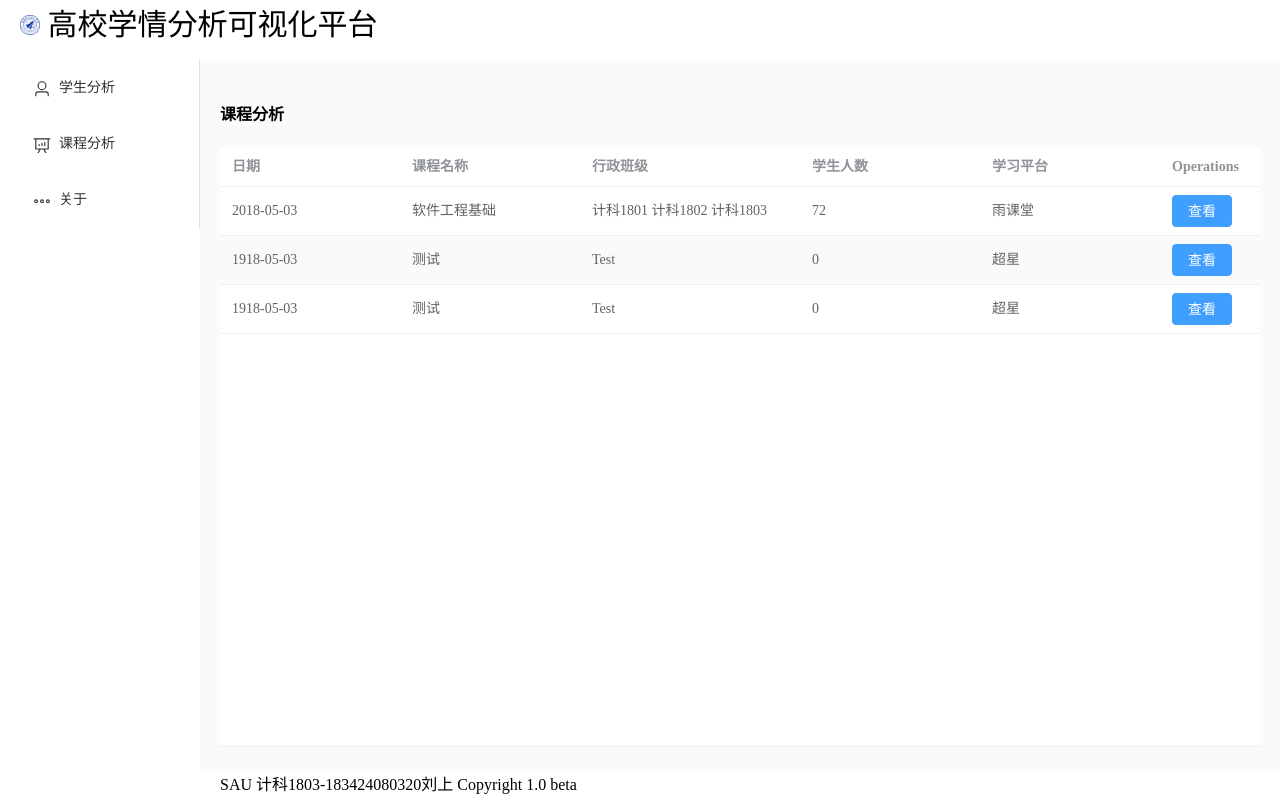
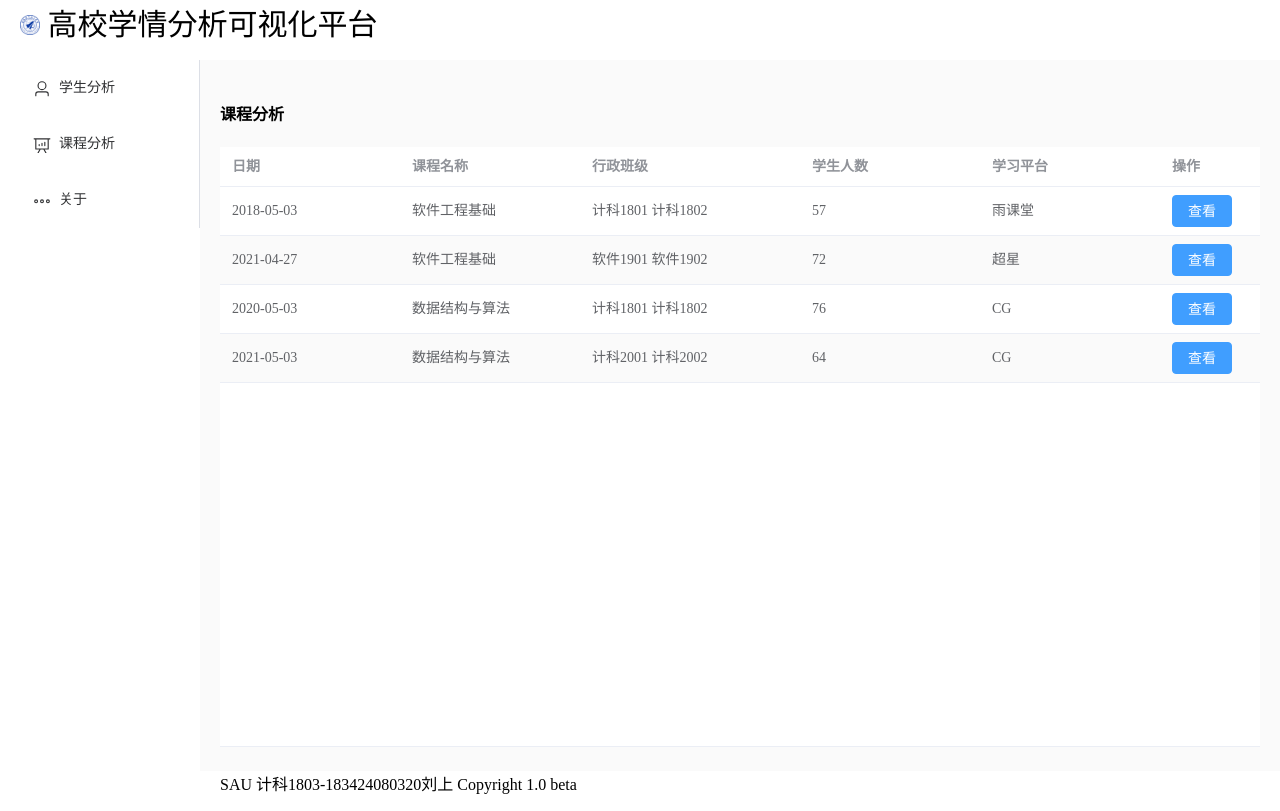
Before and after one commit to liuup/GraduationProject, a Vue app in the folder frontend/: page /class in a window 1280 px wide. Built offline with nearby package versions, Linux system fonts and the light colour scheme.

Commit message:
增加登录验证

```diff
--- a/frontend/package.json
+++ b/frontend/package.json
@@ -7,6 +7,7 @@
     "build": "vue-cli-service build"
   },
   "dependencies": {
+    "axios": "^0.26.1",
     "core-js": "^3.8.3",
     "element-plus": "^2.1.8",
     "vue": "^3.2.13",
--- a/frontend/src/views/Login.vue
+++ b/frontend/src/views/Login.vue
@@ -8,7 +8,7 @@
                     <p>账号</p>
                     <el-input
                         class="inputflex"
-                        v-model="login_form.num"
+                        v-model="user_form.num"
                         placeholder="测试账号123456"
                         clearable
                     ></el-input>
@@ -18,14 +18,14 @@
                     <p>密码</p>
                     <el-input
                         class="inputflex"
-                        v-model="login_form.pwd"
+                        v-model="user_form.pwd"
                         placeholder="测试密码654321"
                         type="password"
                         clearable
                     ></el-input>
                 </div>
 
-                <el-button class="btn" @click="login()" type="primary" :loading="isloading">登录</el-button>
+                <el-button class="btn" @click="login()" type="primary">登录</el-button>
                 <el-button class="btn" @click="cancel()">清除</el-button>
             </div>
         </div>
@@ -36,12 +36,14 @@
 
 <script>
 import { ElNotification } from 'element-plus'
+import axios from "axios"
+
 
 export default {
     data() {
         return {
-            isloading: false,   // 登录按键是否正在加载，true为加载，false为不在加载
-            login_form: {
+            // isloading: false,   // 登录按键是否正在加载，true为加载，false为不在加载
+            user_form: {
                 num: "",	// 用户账号
                 pwd: ""	// 用户密码
             },
@@ -49,41 +51,53 @@ export default {
     },
     methods: {
         login() {
-            console.log("login");
-            this.isloading = true;
-            // 异步延时
-            setTimeout(() => {
-                this.isloading = false;
+            // 错误处理
+            if(this.user_form.num == "" || this.user_form.pwd == "") {
                 ElNotification({
-                // title: 'Info',
-                message: '登录成功',
-                type: 'success',
+                message: '输入框禁止为空',
+                type: 'warning',
                 })
-                // 设置本地存储
-                localStorage.setItem("menuid", JSON.stringify("1"));
-                // 跳转路由
-                this.$router.push({path: "/home"});
-            }, 1000);
 
+                this.cancel();
 
-            // this.isloading = false;
-            // ElNotification({
-            //     // title: 'Info',
-            //     message: '登录成功',
-            //     type: 'success',
-            // })
-            // TODO: 登录失败弹框
+                return;
+            }
+
+            axios
+                .post("http://127.0.0.1:8000/login", this.user_form)
+                .then(res => {
+                    let data = JSON.parse(res.data);
+                    // console.log(data.status);
+
+                    if(data.status == "failure") {
+                        ElNotification({
+                        message: '账号或密码错误',
+                        type: 'error',
+                        });
+
+                        this.cancel();
+                    } else if(data.status == "success") {
+                        ElNotification({
+                        message: '登录成功',
+                        type: 'success',
+                        });
+
+                         // 设置本地存储
+                        localStorage.setItem("menuid", JSON.stringify("1"));
+                        // 跳转路由
+                        this.$router.push({path: "/home"});
+                    }
+                })
+                .catch(err => {
+
+                    console.log(err);
+                })
         },
+
         // 清除登录表单
         cancel() {
-            // console.log("cancel");
-            this.login_form.num = "";
-            this.login_form.pwd = ""
-            ElNotification({
-                // title: 'Info',
-                message: '清除成功',
-                type: 'info',
-            })
+            this.user_form.num = "";
+            this.user_form.pwd = "";
         }
     }
 }
--- a/frontend/src/views/side/Class.vue
+++ b/frontend/src/views/side/Class.vue
@@ -8,7 +8,7 @@
       <el-table-column prop="count" label="学生人数" width="180" />
       <el-table-column prop="platform" label="学习平台" width="180" />
 
-      <el-table-column label="Operations">
+      <el-table-column label="操作">
         <template #default="scope">
           <el-button type="primary" @click="handleShowClass(scope.$index)">查看</el-button>
         </template>
@@ -25,23 +25,30 @@ export default {
         {
           date: "2018-05-03",
           name: "软件工程基础",
-          class: "计科1801 计科1802 计科1803",
-          count: "72",
+          class: "计科1801 计科1802",
+          count: "57",
           platform: "雨课堂"
         },
         {
-          date: "1918-05-03",
-          name: "测试",
-          class: "Test",
-          count: "0",
+          date: "2021-04-27",
+          name: "软件工程基础",
+          class: "软件1901 软件1902",
+          count: "72",
           platform: "超星"
         },
         {
-          date: "1918-05-03",
-          name: "测试",
-          class: "Test",
-          count: "0",
-          platform: "超星"
+          date: "2020-05-03",
+          name: "数据结构与算法",
+          class: "计科1801 计科1802",
+          count: "76",
+          platform: "CG"
+        },
+        {
+          date: "2021-05-03",
+          name: "数据结构与算法",
+          class: "计科2001 计科2002",
+          count: "64",
+          platform: "CG"
         },
       ],
     };
```
Also changed, not shown: 2 other files (tests, documents, lock files or other folders).
